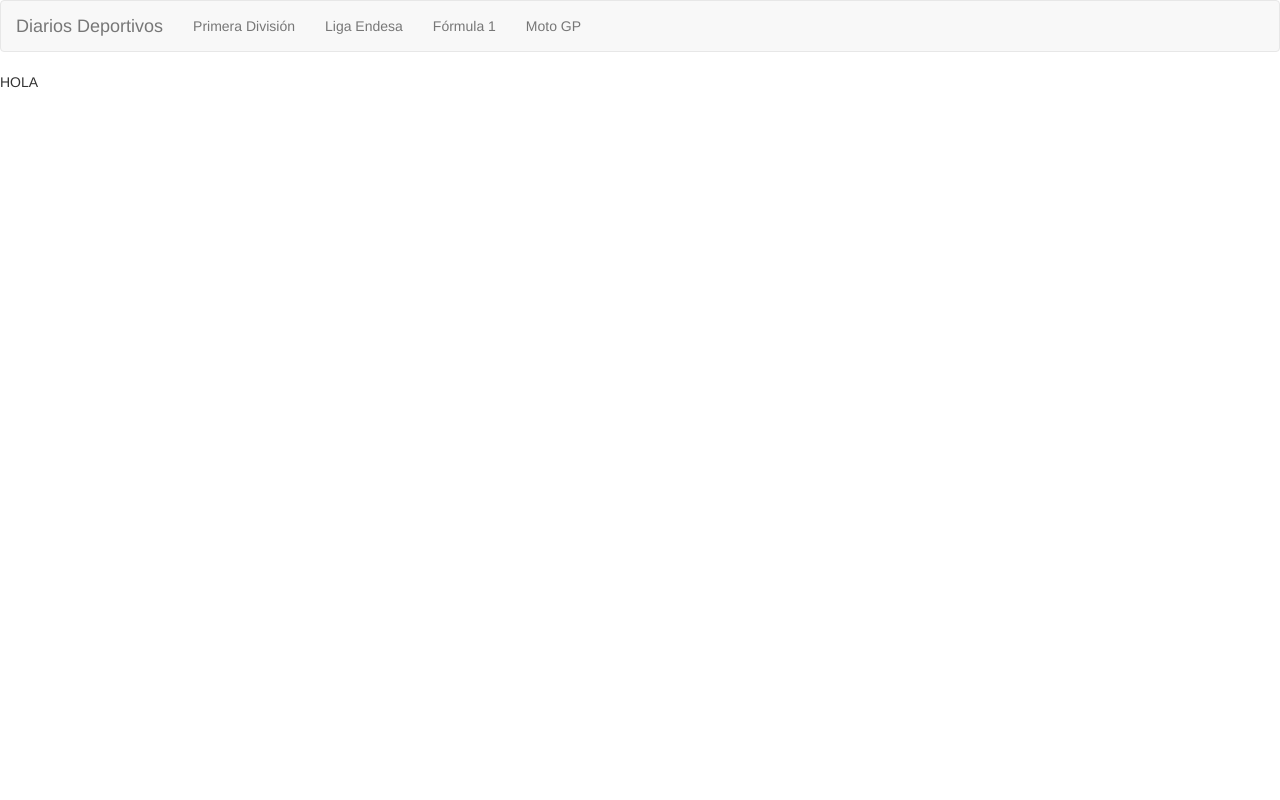
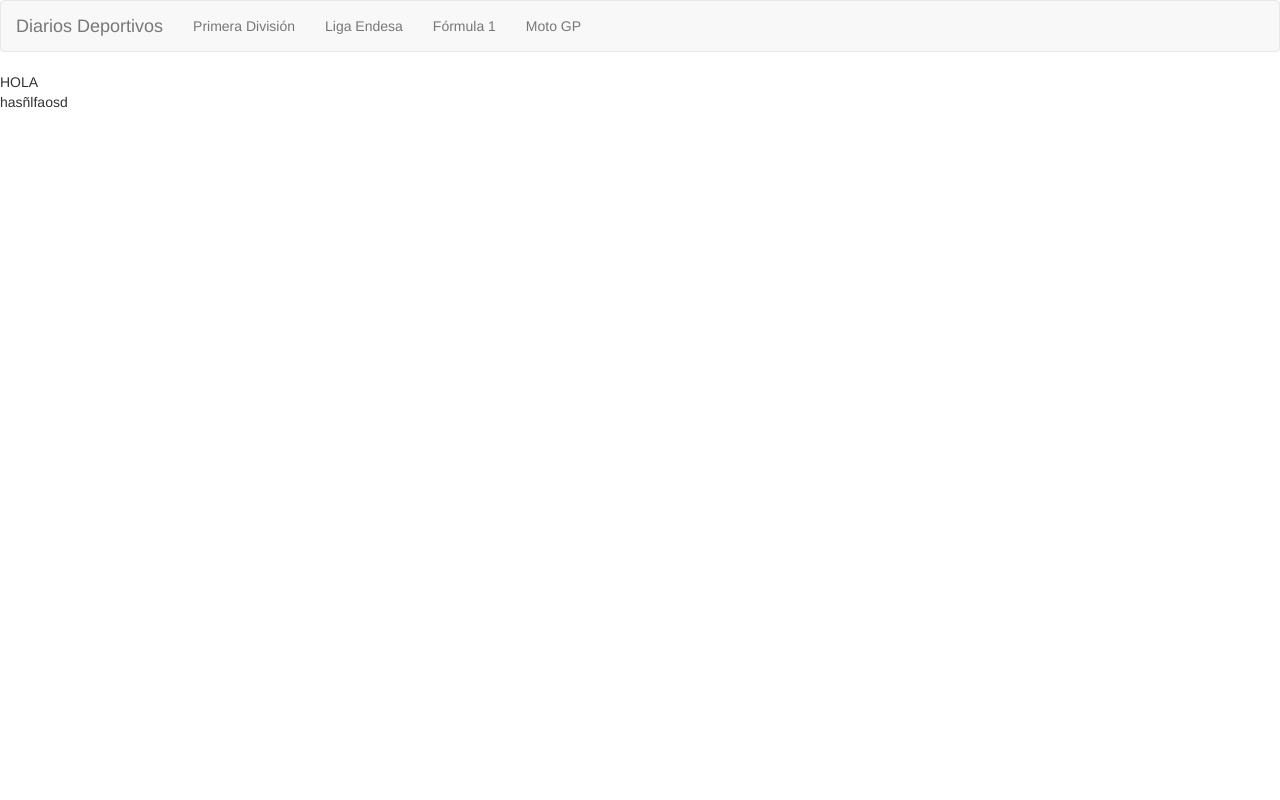
Before and after one commit to AII-DiarioDeportivo/pruebaIgnore, a Django app: page / in a window 1280 px wide. Run offline with Django 3.2, Linux system fonts and the light colour scheme; parts of the project's set-up code (start-up, migrations or seed data) failed here and were passed over; some libraries are stand-ins or nearby versions.

Commit message:
Modificando ficheros

```diff
--- a/DiariosDeportivos/templates/layout.html
+++ b/DiariosDeportivos/templates/layout.html
@@ -41,6 +41,7 @@
         {% block content %}{% endblock %}
     </div>
 <div>HOLA</div>
+hasñlfaosd
 </body>
 <script src="//code.jquery.com/jquery-1.12.0.min.js"></script>
 <script src="//code.jquery.com/jquery-migrate-1.2.1.min.js"></script>
```
